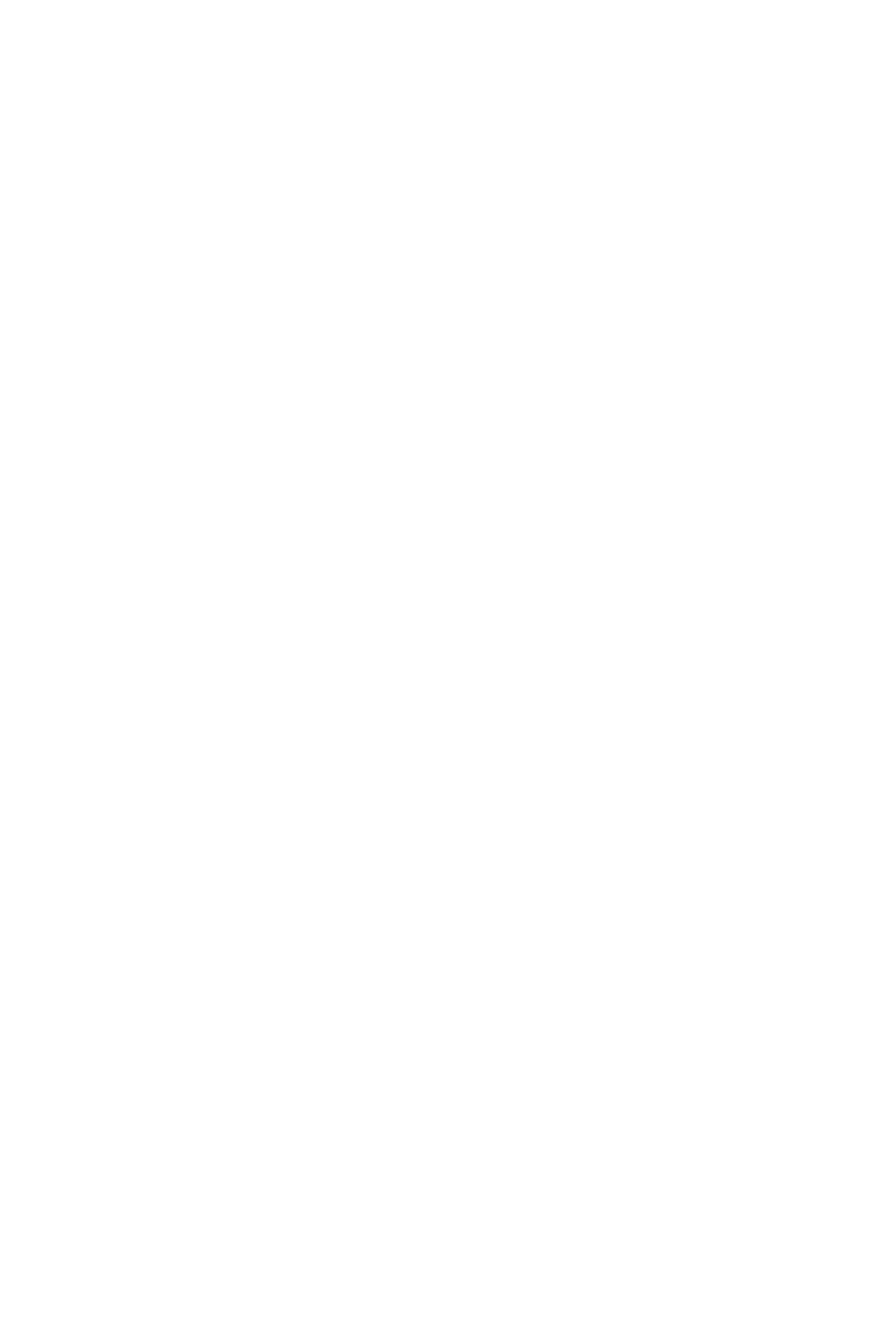
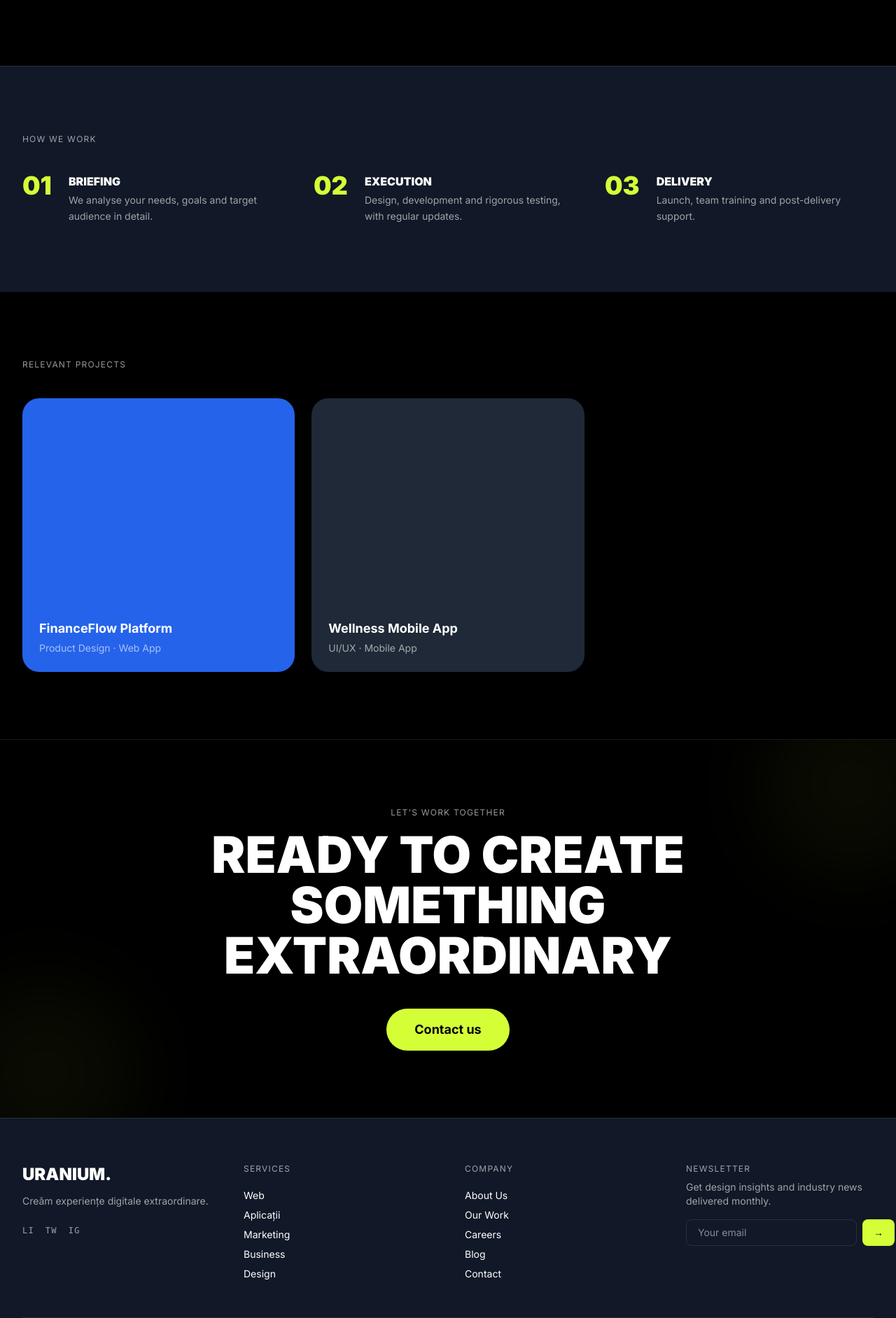
Before and after one commit to Ghenov54/uranium, a Next.js app: page /en/servicii/aplicatii in a window 1280 px wide. Before the commit this address had no page. Shown: the part 837-2720 px from the top of the page at 70% size. Before the commit the page ends 800 px from the top, so only its background shows below. Built offline with nearby package versions, Linux system fonts and the light colour scheme.

Commit message:
feat: add service detail dynamic route (web, aplicatii, marketing, business, design)

```diff
--- /dev/null
+++ b/src/app/[locale]/servicii/[slug]/page.tsx
@@ -0,0 +1,17 @@
+import { notFound } from "next/navigation";
+import { ServiceDetailTemplate } from "@/components/sections/service/ServiceDetailTemplate";
+import type { ServiceKey } from "@/components/sections/service/ServiceDetailTemplate";
+
+const validSlugs: ServiceKey[] = ["web", "aplicatii", "marketing", "business", "design"];
+
+type Props = { params: Promise<{ locale: string; slug: string }> };
+
+export function generateStaticParams() {
+  return validSlugs.map((slug) => ({ slug }));
+}
+
+export default async function ServiceDetailPage({ params }: Props) {
+  const { slug } = await params;
+  if (!validSlugs.includes(slug as ServiceKey)) notFound();
+  return <ServiceDetailTemplate serviceKey={slug as ServiceKey} />;
+}
```
